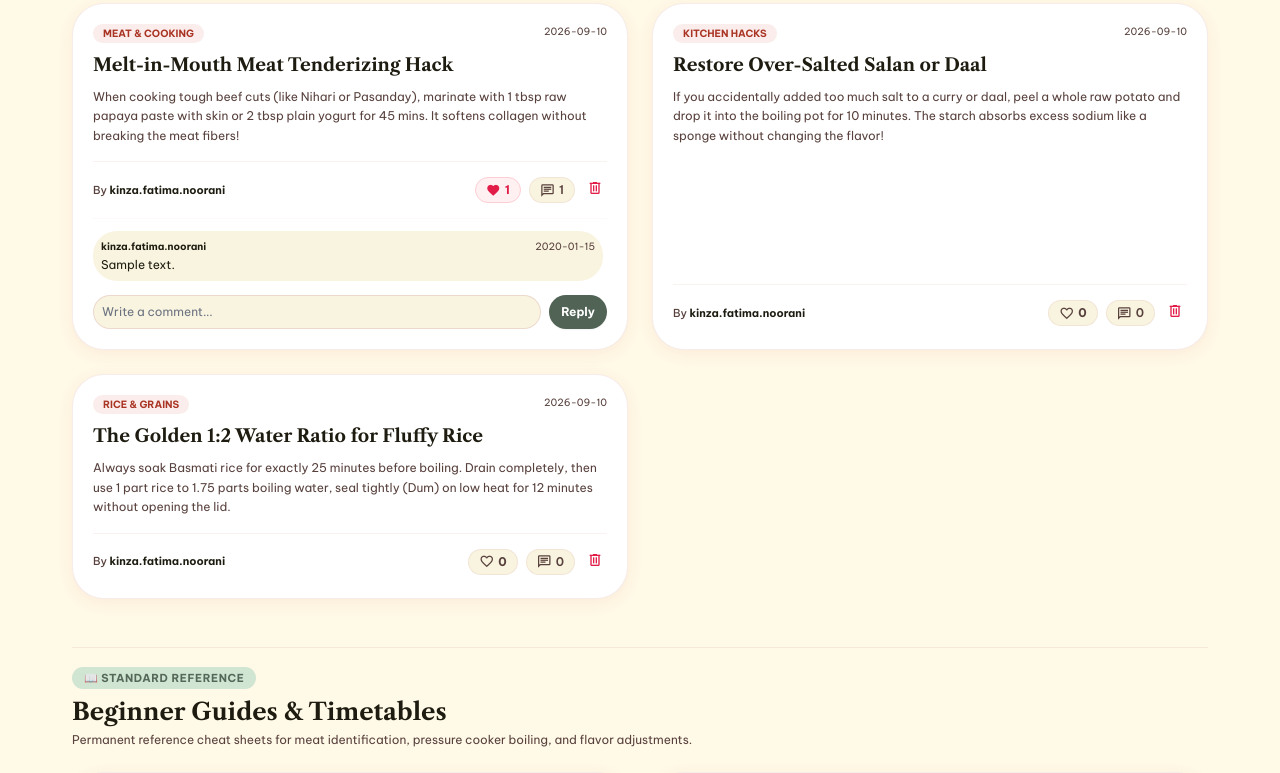
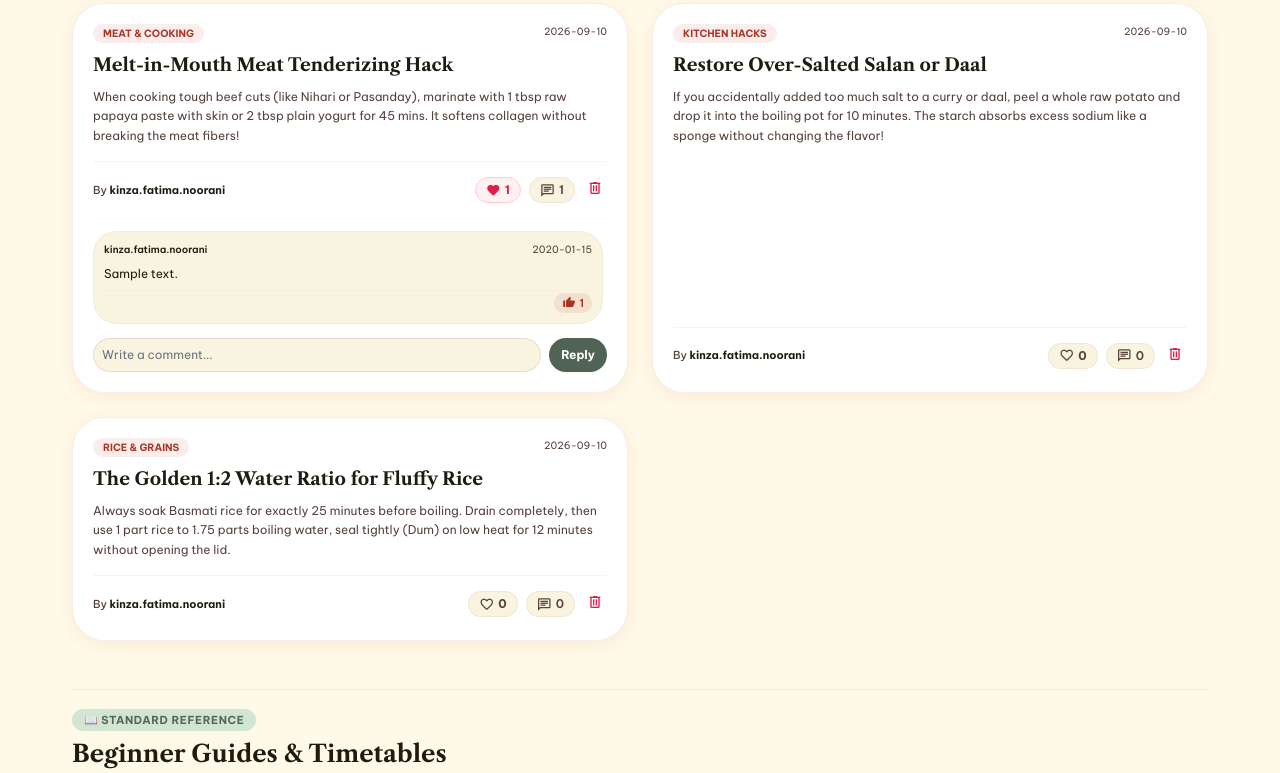
Before and after one commit to kinzafatima110/Chef-Chat, a Flask app: page /tips in a window 1280 px wide, after a click that opens the changed part. Shown: the part 1187-1960 px from the top of the page. Run offline with Flask 3, Linux system fonts and the light colour scheme; the visitor is signed in with stand-in values (Sample User, id 1); data comes from the database, SQL or seed files in the repository; tables that the repository leaves empty hold one stand-in row (values such as "Sample post"); some libraries are stand-ins or nearby versions.

Commit message:
Add thumbs-up upvoting for tip comments with persistent active drawer state

```diff
--- a/app.py
+++ b/app.py
@@ -624,6 +624,15 @@ def comment_tip_route(tip_id):
     return redirect(request.referrer or url_for("tips_view"))
 
 
+@app.route("/comments/<int:comment_id>/like", methods=["POST"])
+@login_required
+def like_comment_route(comment_id):
+    user = current_user()
+    from db import toggle_comment_like
+    toggle_comment_like(comment_id, user["id"])
+    return redirect(request.referrer or url_for("tips_view"))
+
+
 @app.route("/tips/<int:tip_id>/delete", methods=["POST"])
 @login_required
 def delete_tip_route(tip_id):
--- a/db.py
+++ b/db.py
@@ -125,6 +125,16 @@ CREATE TABLE IF NOT EXISTS tip_comments (
     comment TEXT NOT NULL,
     created_at TEXT NOT NULL,
     FOREIGN KEY (tip_id) REFERENCES tips(id),
+    FOREIGN KEY (user_id) REFERENCES users(id)
+);
+
+CREATE TABLE IF NOT EXISTS comment_likes (
+    id INTEGER PRIMARY KEY AUTOINCREMENT,
+    comment_id INTEGER NOT NULL,
+    user_id INTEGER NOT NULL,
+    created_at TEXT NOT NULL,
+    UNIQUE(comment_id, user_id),
+    FOREIGN KEY (comment_id) REFERENCES tip_comments(id),
     FOREIGN KEY (user_id) REFERENCES users(id)
 );
 """
@@ -624,6 +634,26 @@ def toggle_tip_like(tip_id, user_id):
     return liked, like_count
 
 
+def toggle_comment_like(comment_id, user_id):
+    """
+    Toggles upvote/like on a tip comment for a user. Returns (liked: bool, total_likes: int).
+    """
+    conn = get_conn()
+    now = datetime.utcnow().isoformat()
+    row = conn.execute("SELECT id FROM comment_likes WHERE comment_id = ? AND user_id = ?", (comment_id, user_id)).fetchone()
+    if row:
+        conn.execute("DELETE FROM comment_likes WHERE id = ?", (row["id"],))
+        liked = False
+    else:
+        conn.execute("INSERT INTO comment_likes (comment_id, user_id, created_at) VALUES (?, ?, ?)", (comment_id, user_id, now))
+        liked = True
+    conn.commit()
+    count_row = conn.execute("SELECT COUNT(*) AS cnt FROM comment_likes WHERE comment_id = ?", (comment_id,)).fetchone()
+    like_count = count_row["cnt"] if count_row else 0
+    conn.close()
+    return liked, like_count
+
+
 def add_tip_comment(tip_id, user_id, comment):
     """
     Adds a comment to a tip.
@@ -643,9 +673,18 @@ def add_tip_comment(tip_id, user_id, comment):
 
 def delete_tip(tip_id, user_id):
     """
-    Deletes a tip owned by user_id along with its likes and comments.
+    Deletes a tip owned by user_id along with its likes, comments, and comment upvotes.
     """
     conn = get_conn()
+    tip = conn.execute("SELECT id FROM tips WHERE id = ? AND user_id = ?", (tip_id, user_id)).fetchone()
+    if not tip:
+        conn.close()
+        return False
+
+    conn.execute(
+        "DELETE FROM comment_likes WHERE comment_id IN (SELECT id FROM tip_comments WHERE tip_id = ?)",
+        (tip_id,)
+    )
     conn.execute("DELETE FROM tip_likes WHERE tip_id = ?", (tip_id,))
     conn.execute("DELETE FROM tip_comments WHERE tip_id = ?", (tip_id,))
     conn.execute("DELETE FROM tips WHERE id = ? AND user_id = ?", (tip_id, user_id))
@@ -656,7 +695,7 @@ def delete_tip(tip_id, user_id):
 
 def get_tips(current_user_id=None, sort_by="top"):
     """
-    Retrieves public tips and user's private tips with likes, comments, and author info.
+    Retrieves public tips and user's private tips with likes, comments, author info, and comment upvotes.
     """
     conn = get_conn()
     query = """
@@ -677,7 +716,7 @@ def get_tips(current_user_id=None, sort_by="top"):
     tips = [dict(r) for r in rows]
 
     for tip in tips:
-        # Check if current user liked
+        # Check if current user liked tip
         if current_user_id:
             liked_row = conn.execute(
                 "SELECT id FROM tip_likes WHERE tip_id = ? AND user_id = ?",
@@ -687,16 +726,31 @@ def get_tips(current_user_id=None, sort_by="top"):
         else:
             tip["has_liked"] = False
 
-        # Fetch comments
+        # Fetch comments with comment likes count & user liked status
         comment_rows = conn.execute(
-            """SELECT tc.id, tc.comment, tc.created_at, u.email AS commenter_email
+            """SELECT tc.id, tc.tip_id, tc.user_id, tc.comment, tc.created_at, u.email AS commenter_email,
+                      (SELECT COUNT(*) FROM comment_likes cl WHERE cl.comment_id = tc.id) AS like_count
                FROM tip_comments tc
                JOIN users u ON tc.user_id = u.id
                WHERE tc.tip_id = ?
                ORDER BY tc.created_at ASC""",
             (tip["id"],)
         ).fetchall()
-        tip["comments"] = [dict(c) for c in comment_rows]
+
+        comments = []
+        for c in comment_rows:
+            c_dict = dict(c)
+            if current_user_id:
+                cliked_row = conn.execute(
+                    "SELECT id FROM comment_likes WHERE comment_id = ? AND user_id = ?",
+                    (c_dict["id"], current_user_id)
+                ).fetchone()
+                c_dict["has_liked"] = bool(cliked_row)
+            else:
+                c_dict["has_liked"] = False
+            comments.append(c_dict)
+
+        tip["comments"] = comments
 
     conn.close()
     return tips
--- a/templates/tips.html
+++ b/templates/tips.html
@@ -196,7 +196,7 @@
     {% if community_tips %}
       <div class="grid grid-cols-1 md:grid-cols-2 gap-stack-md">
         {% for tip in community_tips %}
-          <div class="bg-surface-container-lowest rounded-2xl p-5 ambient-shadow border border-outline-variant/30 flex flex-col justify-between hover:border-primary/40 transition-all">
+          <div id="tip-{{ tip.id }}" class="bg-surface-container-lowest rounded-2xl p-5 ambient-shadow border border-outline-variant/30 flex flex-col justify-between hover:border-primary/40 transition-all">
             <div>
               <div class="flex items-start justify-between gap-2 mb-2">
                 <span class="bg-primary-container/10 text-primary text-[10px] font-bold px-2.5 py-0.5 rounded-full uppercase">
@@ -225,7 +225,7 @@
 
                 <div class="flex items-center space-x-2">
                   <!-- Like Button -->
-                  <form method="post" action="/tips/{{ tip.id }}/like" class="m-0">
+                  <form method="post" action="/tips/{{ tip.id }}/like#tip-{{ tip.id }}" class="m-0">
                     <button type="submit" class="flex items-center space-x-1 px-2.5 py-1 rounded-full text-xs font-bold transition-all {% if tip.has_liked %}bg-rose-50 text-rose-600 border border-rose-200{% else %}bg-surface-container-low hover:bg-surface-container text-on-surface-variant hover:text-primary border border-outline-variant/30{% endif %}">
                       <span class="material-symbols-outlined text-[15px] {% if tip.has_liked %}fill-1 text-rose-600{% endif %}">favorite</span>
                       <span>{{ tip.like_count }}</span>
@@ -252,14 +252,24 @@
               <!-- Collapsible Comments Drawer -->
               <div id="comments-{{ tip.id }}" class="hidden mt-3 pt-3 border-t border-outline-variant/10 space-y-2.5">
                 {% if tip.comments %}
-                  <div class="space-y-2 max-h-40 overflow-y-auto pr-1 text-xs">
+                  <div class="space-y-2 max-h-48 overflow-y-auto pr-1 text-xs">
                     {% for c in tip.comments %}
-                      <div class="bg-surface-container-low p-2 rounded-xl text-xs">
-                        <div class="flex items-center justify-between text-[10px] text-on-surface-variant mb-0.5">
-                          <strong class="text-on-surface">{{ c.commenter_email.split('@')[0] }}</strong>
+                      <div class="bg-surface-container-low p-2.5 rounded-xl text-xs space-y-1.5 border border-outline-variant/20">
+                        <div class="flex items-center justify-between text-[10px] text-on-surface-variant">
+                          <strong class="text-on-surface font-semibold">{{ c.commenter_email.split('@')[0] }}</strong>
                           <span>{{ c.created_at[:10] }}</span>
                         </div>
-                        <p class="text-on-surface">{{ c.comment }}</p>
+                        <p class="text-on-surface leading-relaxed">{{ c.comment }}</p>
+
+                        <!-- Comment Upvote / Thumbs Up -->
+                        <div class="flex items-center justify-end pt-0.5 border-t border-outline-variant/10">
+                          <form method="post" action="/comments/{{ c.id }}/like#comments-{{ tip.id }}" class="m-0">
+                            <button type="submit" class="flex items-center space-x-1 text-[11px] font-semibold px-2 py-0.5 rounded-full transition-all {% if c.has_liked %}bg-primary/10 text-primary font-bold{% else %}text-on-surface-variant hover:text-primary hover:bg-surface-container{% endif %}" title="Thumbs up / Upvote">
+                              <span class="material-symbols-outlined text-[13px] {% if c.has_liked %}fill-1 text-primary{% endif %}">thumb_up</span>
+                              <span>{{ c.like_count }}</span>
+                            </button>
+                          </form>
+                        </div>
                       </div>
                     {% endfor %}
                   </div>
@@ -268,7 +278,7 @@
                 {% endif %}
 
                 <!-- Add Comment Form -->
-                <form method="post" action="/tips/{{ tip.id }}/comment" class="flex gap-2 m-0 pt-1">
+                <form method="post" action="/tips/{{ tip.id }}/comment#comments-{{ tip.id }}" class="flex gap-2 m-0 pt-1">
                   <input type="text" name="comment" required placeholder="Write a comment..."
                          class="flex-1 text-xs p-2 rounded-xl border border-outline-variant/50 bg-surface-container-low focus:ring-1 focus:ring-primary focus:border-primary">
                   <button type="submit" class="bg-secondary hover:bg-secondary/90 text-white text-xs font-bold px-3 py-2 rounded-xl shadow-sm">
@@ -439,5 +449,20 @@
       el.classList.toggle('hidden');
     }
   }
+
+  document.addEventListener('DOMContentLoaded', () => {
+    if (window.location.hash) {
+      const targetId = window.location.hash.substring(1);
+      const el = document.getElementById(targetId);
+      if (el) {
+        if (el.id.startsWith('comments-')) {
+          el.classList.remove('hidden');
+          el.scrollIntoView({ behavior: 'smooth', block: 'nearest' });
+        } else if (el.id.startsWith('tip-')) {
+          el.scrollIntoView({ behavior: 'smooth', block: 'nearest' });
+        }
+      }
+    }
+  });
 </script>
 {% endblock %}
```
